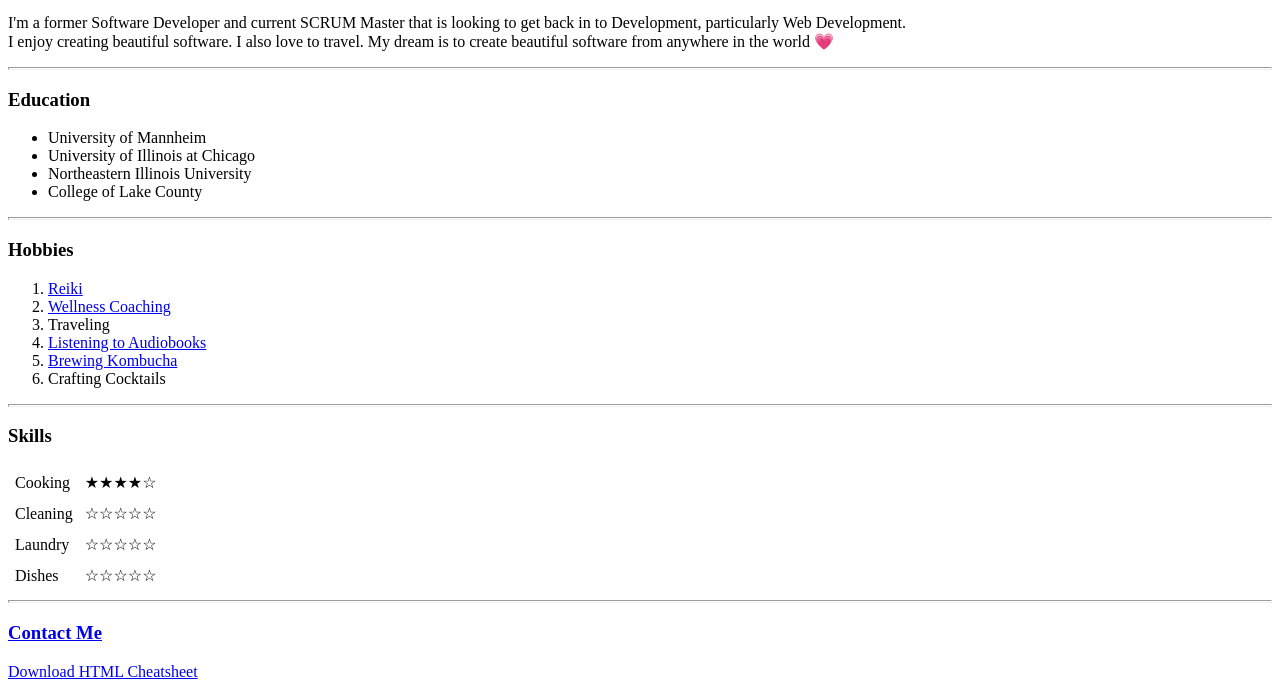
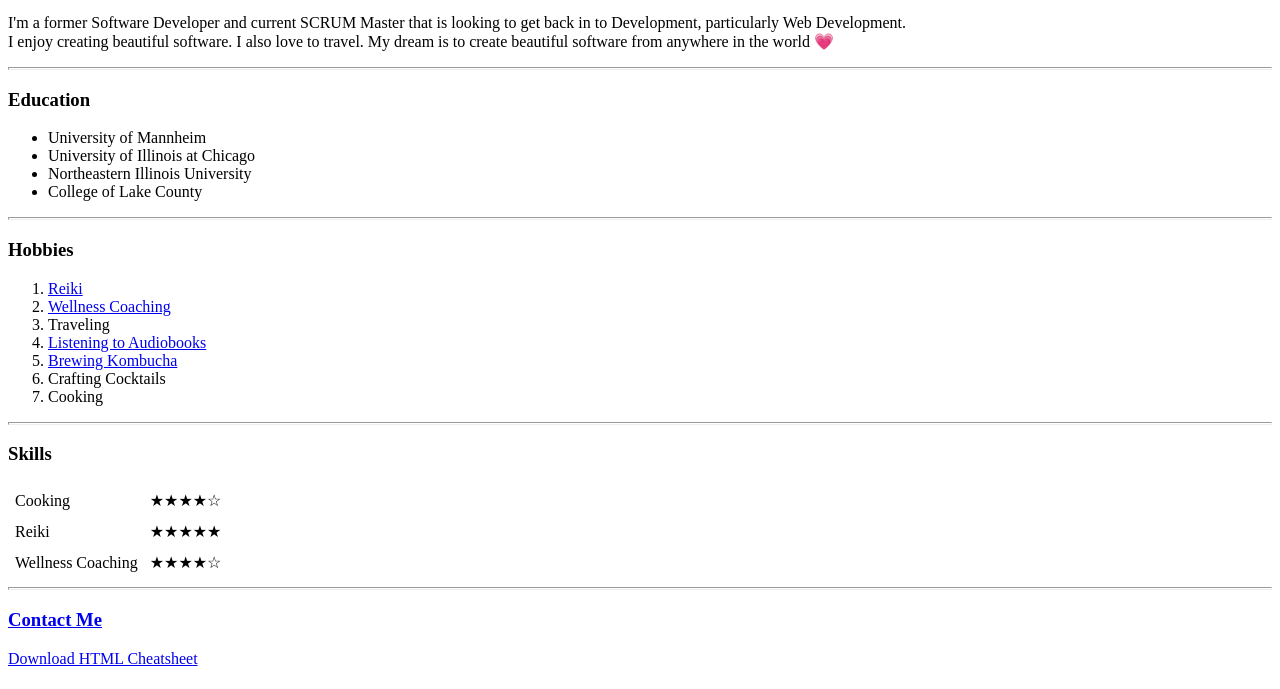
Before and after one commit to michimcgill/cv, a plain HTML site: page index.html in a window 1280 px wide. Shown: the part 412-1101 px from the top of the page. Drawn offline with Linux system fonts and the light colour scheme.

Commit message:
Add files via upload

```diff
--- a/index.html
+++ b/index.html
@@ -31,6 +31,7 @@
     <li><a href="https://www.audible.com/">Listening to Audiobooks</a></li>
     <li><a href="https://www.youtube.com/watch?v=iP1L_u4kiNE&t=295s">Brewing Kombucha</a></li>
     <li>Crafting Cocktails</li>
+    <li>Cooking</li>
   </ol>
   <hr size="3">
   <h3>Skills</h3>
@@ -40,16 +41,12 @@
       <td>★★★★☆</td>
     </tr>
     <tr>
-      <td>Cleaning</td>
-      <td>☆☆☆☆☆</td>
+      <td>Reiki</td>
+      <td>★★★★★</td>
     </tr>
     <tr>
-      <td>Laundry</td>
-      <td>☆☆☆☆☆</td>
-    </tr>
-    <tr>
-      <td>Dishes</td>
-      <td>☆☆☆☆☆</td>
+      <td>Wellness Coaching</td>
+      <td>★★★★☆</td>
     </tr>
   </table>
   <hr size="3">
```
